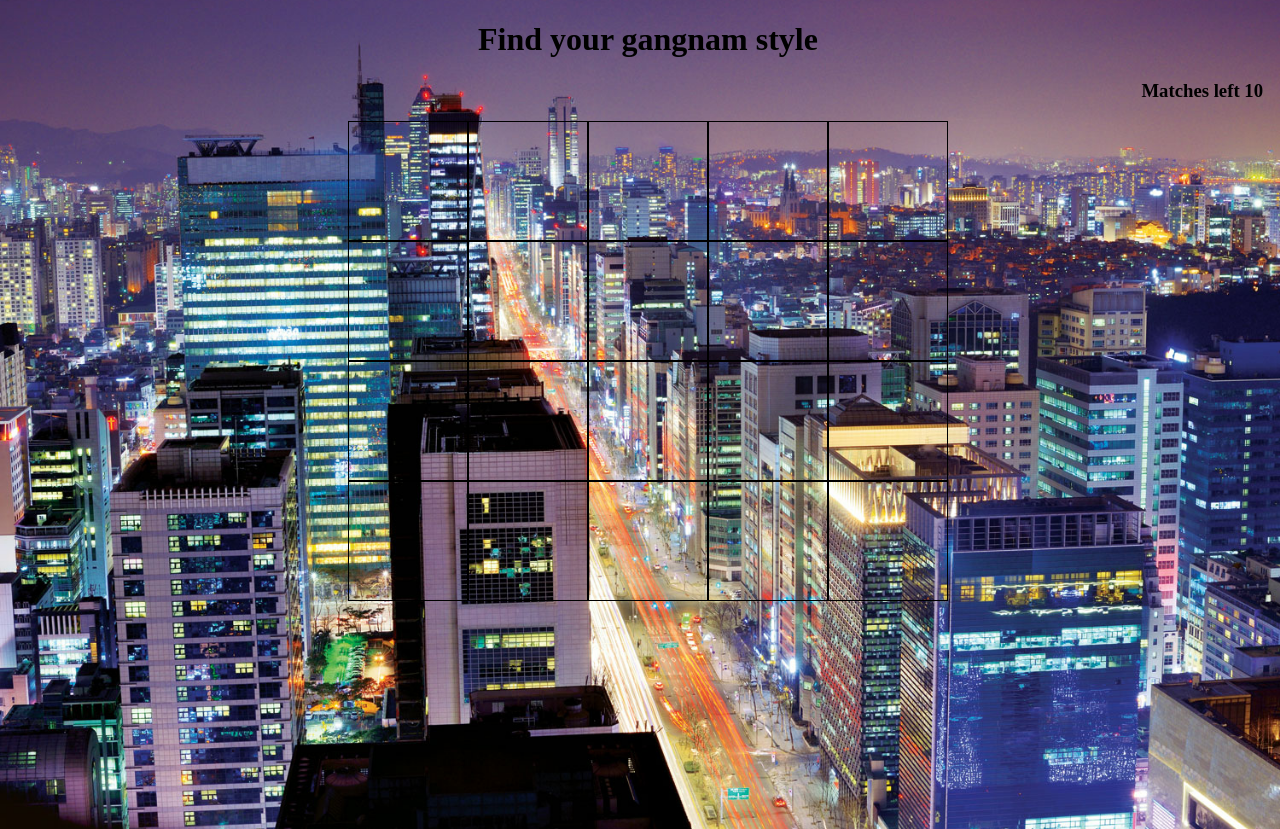
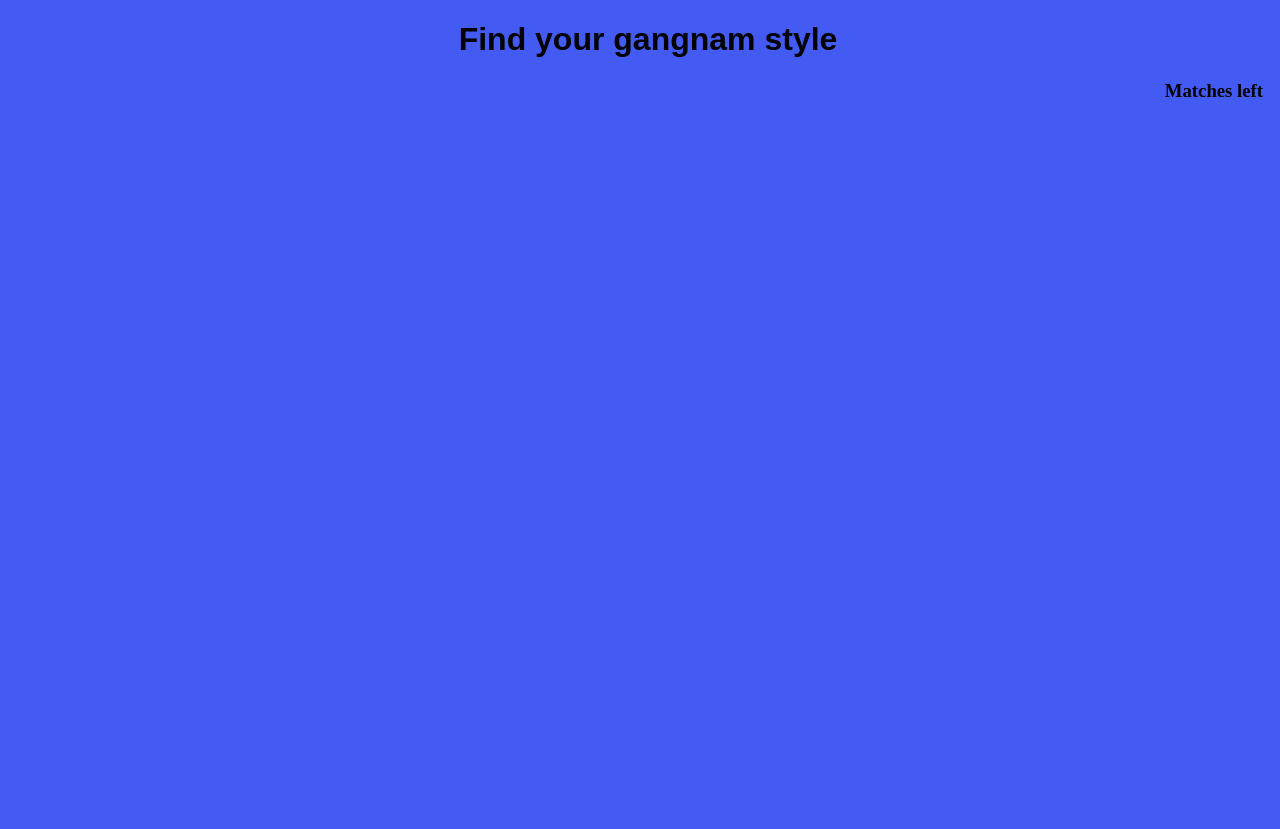
Before and after one commit to jamesbdev/WDI_PROJECT_1, a PHP site: page / in a window 1280 px wide. Run offline with PHP 8.4, Linux system fonts and the light colour scheme; some libraries are stand-ins or nearby versions.

Commit message:
early evening

```diff
--- a/css/style.css
+++ b/css/style.css
@@ -1,13 +1,14 @@
 body {
   width: 100vw;
   height: 100vh;
-  background-color: rgb(84, 112, 166);
+  background-color: rgb(67, 91, 242);
 
   text-align: center;
-  background-image: url("../images/gangnam.jpg");
+  /*background-image: url("../images/gangnam.jpg");*/
   background-repeat: no-repeat;
   background-position: center;
   background-size: cover;
+  background-color:
 }
 
 ul {
@@ -26,14 +27,15 @@
 }
 
 .won {
-  /*background-color: gold;*/
-  background-image: url("http://awesomegifs.com/wp-content/uploads/psy-elevator-gangnam-style.gif");
+  background-color: rgb(255, 214, 44);
+  /*background-image: url("http://awesomegifs.com/wp-content/uploads/psy-elevator-gangnam-style.gif");*/
   background-size: cover;
   background-position: center;
 }
 
 h1 {
   text-align: center;
+  font-family: 'Cabin', sans-serif;
 }
 
 h3 {
--- a/index.html
+++ b/index.html
@@ -3,8 +3,9 @@
 <head>
   <meta charset="utf-8">
   <title>Quiet Journey</title>
-  <link rel="stylesheet" href="css/style.css">
-  <script
+  <link rel="stylesheet" href="css/style.css"
+  <link href="https://fonts.googleapis.com/css?family=Cabin" rel="stylesheet">
+  <script>
   src="https://code.jquery.com/jquery-3.1.1.js"
   integrity="sha256-16cdPddA6VdVInumRGo6IbivbERE8p7CQR3HzTBuELA="
   crossorigin="anonymous"></script>
@@ -21,6 +22,7 @@
   </ul>
 
   <audio id="audio"></audio>
+  <!-- <p> You're in Seoul, South Korea, it's late night and you've had a couple bottles of soju. There's a song playing in your head but you can't quite remember where you heard it. Put the pieces back together! </p> -->
 </body>
 </html>
 
--- a/js/app.js
+++ b/js/app.js
@@ -1,8 +1,11 @@
 
 //matches-board: 1 match - 9 to go
 //after all matches, play win song
+//number of clicks
+//reset board
 
 var matches;
+var clicks;
 var counter;
 var firstPick = null;
 var secondPick = null;
@@ -10,6 +13,10 @@
 var winMusic;
 var sounds = ['he-he-he', 'bassline', 'gangnam_style', 'go', 'heey', 'noise', 'ooh', 'oppan', 'synth', 'ukwis', 'he-he-he', 'bassline', 'gangnam_style', 'go', 'heey', 'noise', 'ooh', 'oppan', 'synth', 'ukwis'];
 
+function numberofClicks () {
+  //if element is clicked
+  //change inner html of
+}
 
 function startMusic() {
   backgroundMusic = new Audio('sounds/sound_loop.wav');
```
Also changed, not shown: images/hyuna-strong.gif (added).
